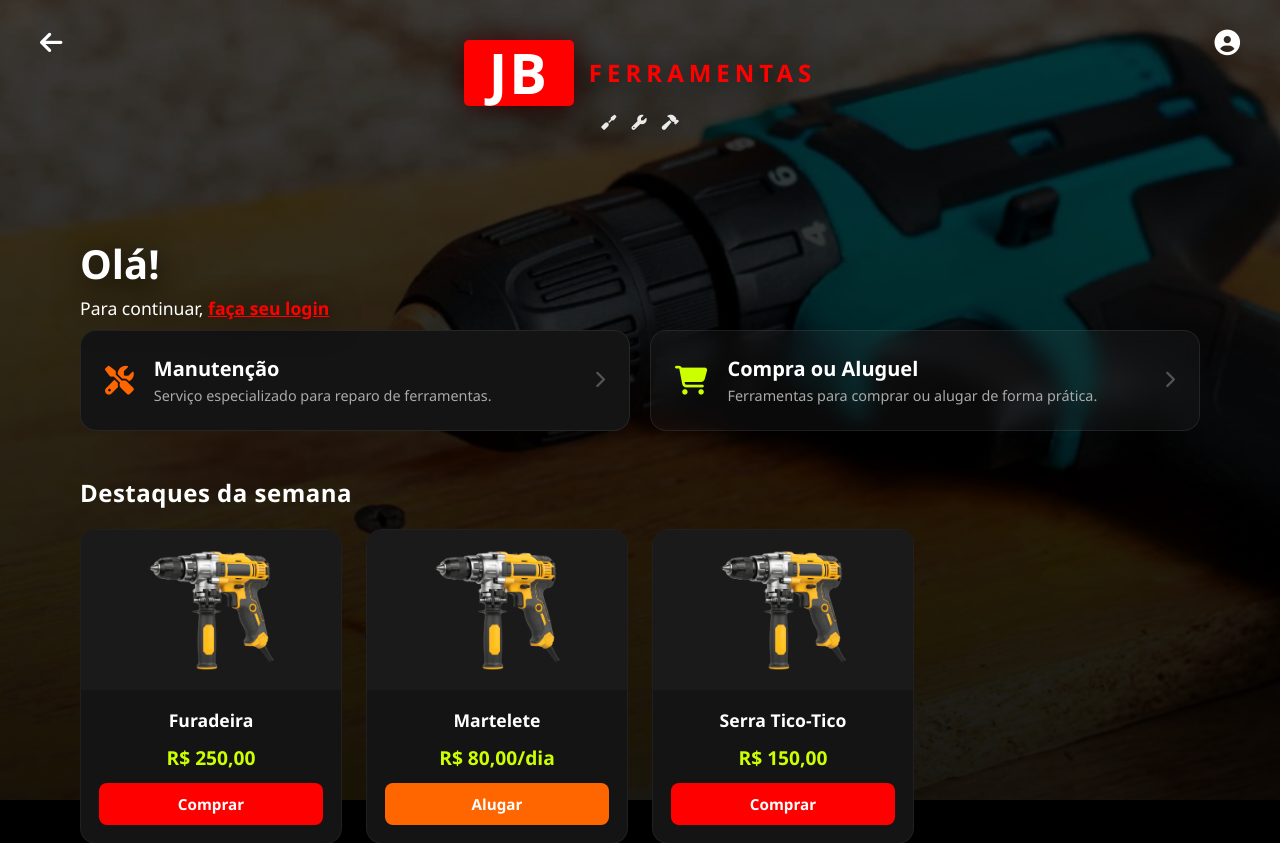
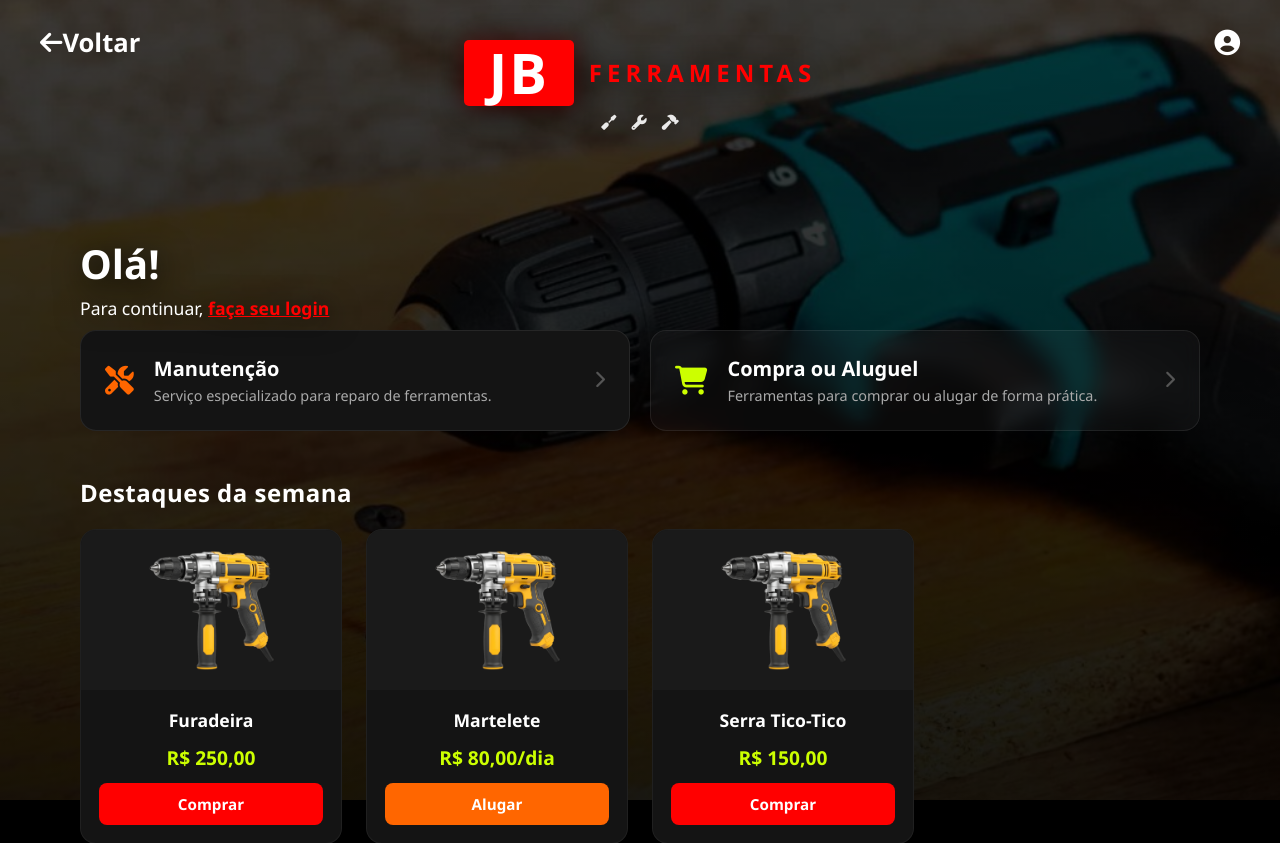
Before and after one commit to Migue1Correia/JB-Ferramentas, a Flask app: page /ferramentas in a window 1280 px wide. Shown: the top 843 px of the page. Run offline with Flask 3, Linux system fonts and the light colour scheme; data that the repository does not hold is empty.

Commit message:
Alexandre Fortunato

```diff
--- a/flaskr/static/css/styleJB.css
+++ b/flaskr/static/css/styleJB.css
@@ -17,7 +17,7 @@ body {
     background-color: #000000;
 }
 
-/* --- CONTAINER DE PLANO DE FUNDO (GLOBAL) --- */
+/* --- CONTAINER DE PLANO DE FUNDO --- */
 .bg-container-ferramentas,
 .bg-container-loja,
 .bg-container-manutencao,
@@ -36,7 +36,7 @@ body {
 
 
 /* ==========================================================================
-   IDENTIDADE VISUAL: LOGOTIPO PADRÃO (IDENTICO A FERRAMENTAS)
+   IDENTIDADE VISUAL: LOGOTIPO PADRÃO
    ========================================================================== */
 .logo-section {
     text-align: center;
@@ -114,7 +114,7 @@ body {
 
 
 /* ==========================================================================
-   ESTILIZAÇÃO E PADRONIZAÇÃO COMPLETA DOS BOTÕES (IDENTICO A FERRAMENTAS)
+   ESTILIZAÇÃO E PADRONIZAÇÃO COMPLETA DOS BOTÕES
    ========================================================================== */
 
 /* --- 1. MENUS DE NAVEGAÇÃO SUPERIOR (TOOL NAV) --- */
--- a/flaskr/templates/detalhes.html
+++ b/flaskr/templates/detalhes.html
@@ -13,7 +13,7 @@
     <header class="dashboard-header">
         <div class="header-top-bar">
             <a href="javascript:history.back()" style="color: inherit; text-decoration: none; font-weight: bold;">
-                <i class="fas fa-arrow-left"></i>
+                <i class="fas fa-arrow-left"></i>Voltar
             </a>
             <div class="user-icon-top">
                 <a href="{{ url_for('perfil_page') }}" class="back-link"> <i class="fas fa-user-circle"></i> </a>
--- a/flaskr/templates/ferramentas.html
+++ b/flaskr/templates/ferramentas.html
@@ -13,7 +13,7 @@
 <header class="dashboard-header">
         <div class="header-top-bar">
             <a href="javascript:history.back()" style="color: inherit; text-decoration: none; font-weight: bold;">
-                <i class="fas fa-arrow-left"></i>
+                <i class="fas fa-arrow-left"></i>Voltar
             </a>
             <div class="user-icon-top">
                 <a href="{{ url_for('perfil_page') }}" class="back-link"> <i class="fas fa-user-circle"></i> </a>
--- a/flaskr/templates/perfil.html
+++ b/flaskr/templates/perfil.html
@@ -13,7 +13,7 @@
     <header class="dashboard-header">
         <div class="header-top-bar">
             <a href="javascript:history.back()" style="color: inherit; text-decoration: none; font-weight: bold;">
-                <i class="fas fa-arrow-left"></i>
+                <i class="fas fa-arrow-left"></i>Voltar
             </a>
             <div class="user-icon-top">
                 <a href="{{ url_for('perfil_page') }}" style="color: inherit;"><i class="fas fa-user-circle"></i></a>
```
Also changed, not shown: flaskr/main.py (+4 -3 lines), flaskr/static/css/style.css (+4 -6 lines).
